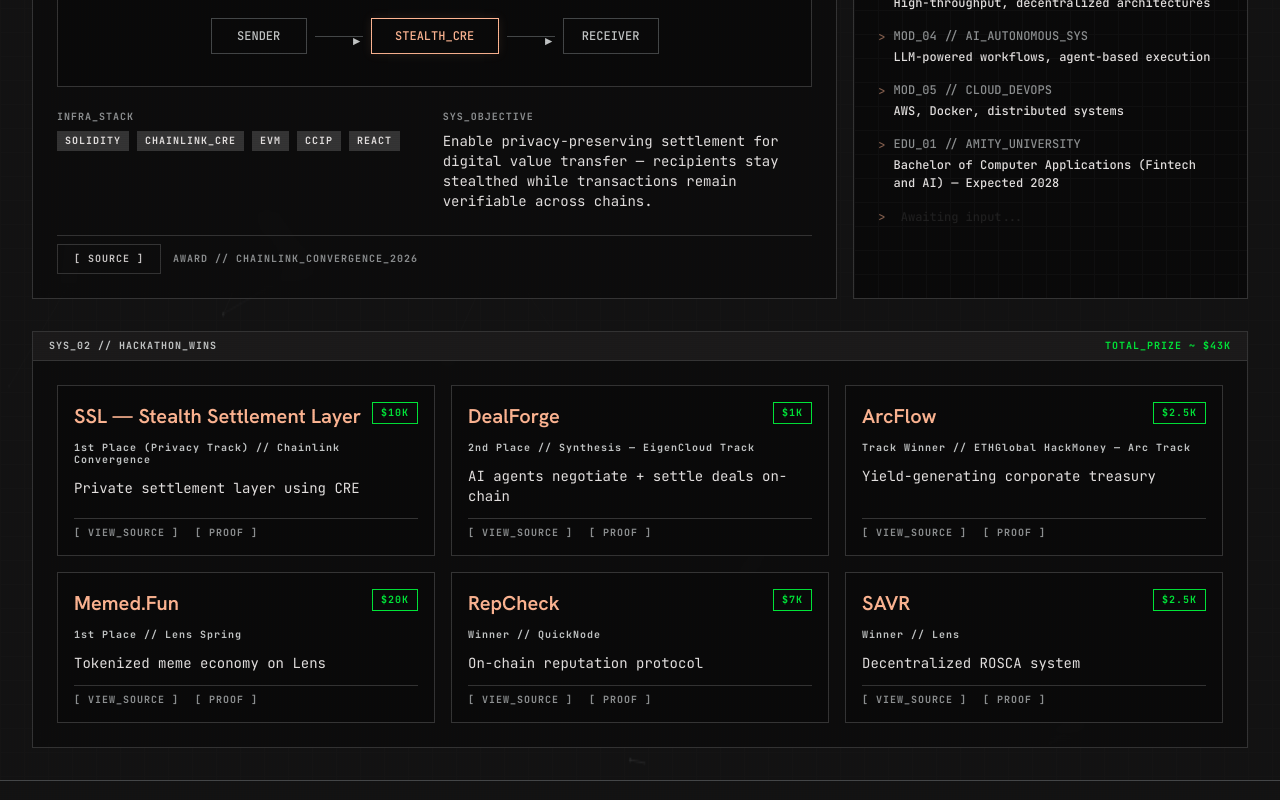
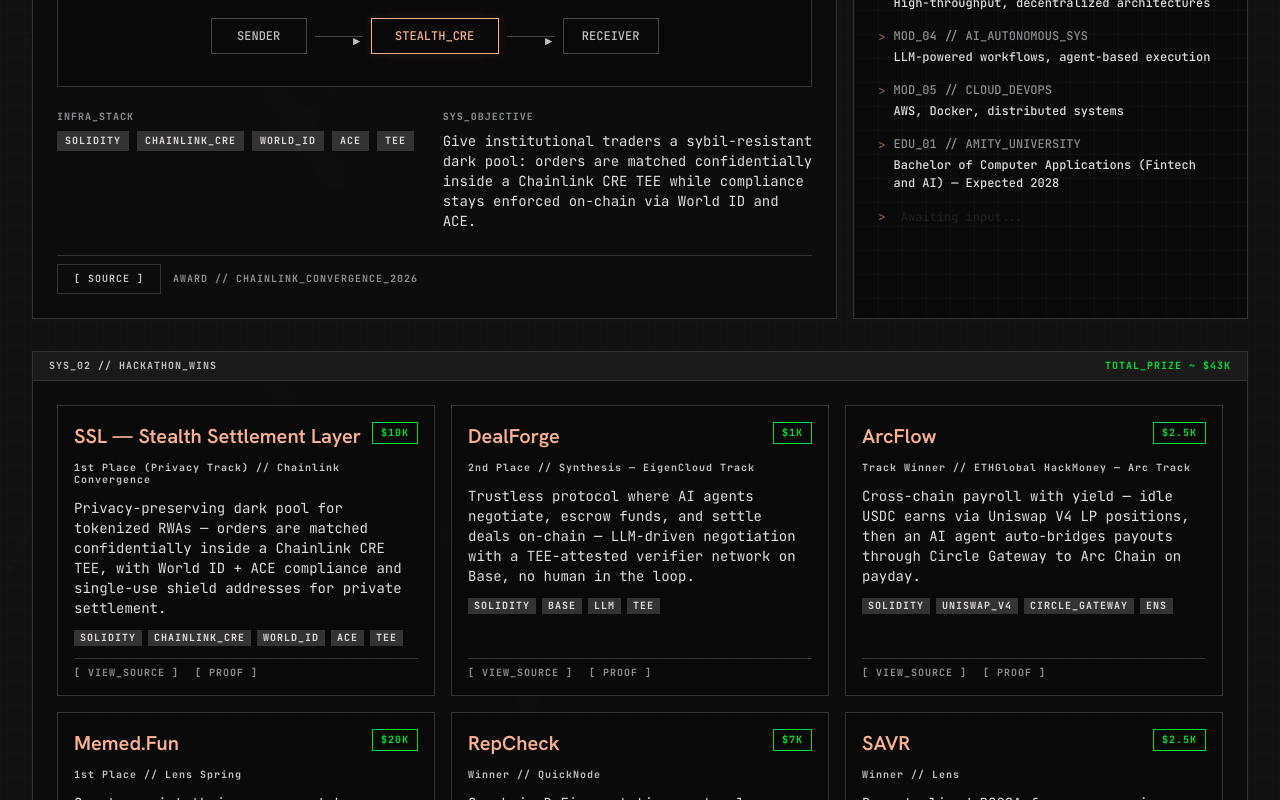
Before and after one commit to furqaannabi/furqaannabi, a Next.js app in the folder web/: page / in a window 1280 px wide. Shown: the part 760-1560 px from the top of the page. Built offline with nearby package versions, Linux system fonts and the light colour scheme.

Commit message:
feat: enhance README and CV with detailed project descriptions and tech stacks; update homepage to display hackathon wins with improved formatting

```diff
--- a/web/public/cv.html
+++ b/web/public/cv.html
@@ -213,32 +213,32 @@
       <div class="award">
         <div class="award-head"><span class="award-name">SSL — Stealth Settlement Layer</span><span class="award-prize">$10K</span></div>
         <div class="award-meta">1st Place, Privacy Track — Chainlink Convergence</div>
-        <div class="award-desc">Private settlement layer built with Chainlink CRE, enabling privacy-preserving value transfer verifiable across chains.</div>
+        <div class="award-desc">Privacy-preserving dark pool for tokenized RWAs — orders matched confidentially inside a Chainlink CRE TEE, with World ID + ACE compliance and single-use shield addresses for settlement.</div>
       </div>
       <div class="award">
         <div class="award-head"><span class="award-name">Memed.Fun</span><span class="award-prize">$20K</span></div>
         <div class="award-meta">1st Place — Lens Spring</div>
-        <div class="award-desc">Tokenized meme economy built on the Lens protocol.</div>
+        <div class="award-desc">Platform for creators to mint meme tokens, battle for supremacy on Lens, and reward communities through staking and engagement rewards.</div>
       </div>
       <div class="award">
         <div class="award-head"><span class="award-name">RepCheck</span><span class="award-prize">$7K</span></div>
         <div class="award-meta">Winner — QuickNode</div>
-        <div class="award-desc">On-chain reputation protocol for verifiable trust scoring.</div>
+        <div class="award-desc">On-chain DeFi reputation protocol on an Avail rollup, tracking Uniswap/Aave activity via QuickNode Streams & Functions with PYUSD staking multipliers.</div>
       </div>
       <div class="award">
         <div class="award-head"><span class="award-name">ArcFlow</span><span class="award-prize">$2.5K</span></div>
         <div class="award-meta">Track Winner — ETHGlobal HackMoney (Arc)</div>
-        <div class="award-desc">Yield-generating corporate treasury management system.</div>
+        <div class="award-desc">Cross-chain payroll with yield — idle USDC earns via Uniswap V4 LPs, then an AI agent auto-bridges payouts through Circle Gateway to Arc Chain.</div>
       </div>
       <div class="award">
         <div class="award-head"><span class="award-name">SAVR</span><span class="award-prize">$2.5K</span></div>
         <div class="award-meta">Winner — Lens</div>
-        <div class="award-desc">Decentralized rotating savings and credit association (ROSCA) system.</div>
+        <div class="award-desc">Decentralized ROSCA for group savings — smart contracts pool contributions, earn yield via Aave, and coordinate cross-chain over Chainlink CCIP.</div>
       </div>
       <div class="award">
         <div class="award-head"><span class="award-name">DealForge</span><span class="award-prize">$1K</span></div>
         <div class="award-meta">2nd Place — Synthesis (EigenCloud Track)</div>
-        <div class="award-desc">AI agents that autonomously negotiate and settle deals on-chain.</div>
+        <div class="award-desc">Trustless protocol where AI agents negotiate, escrow, and settle deals on-chain — LLM negotiation with TEE-attested verification on Base.</div>
       </div>
     </div>
   </section>
--- a/web/src/app/page.tsx
+++ b/web/src/app/page.tsx
@@ -6,6 +6,7 @@
   event: string;
   prize: string;
   description: string;
+  stack: string[];
   href: string;
   proof?: string;
 };
@@ -16,7 +17,9 @@
     placement: "1st Place (Privacy Track)",
     event: "Chainlink Convergence",
     prize: "$10K",
-    description: "Private settlement layer using CRE",
+    description:
+      "Privacy-preserving dark pool for tokenized RWAs — orders are matched confidentially inside a Chainlink CRE TEE, with World ID + ACE compliance and single-use shield addresses for private settlement.",
+    stack: ["SOLIDITY", "CHAINLINK_CRE", "WORLD_ID", "ACE", "TEE"],
     href: "https://github.com/furqaannabi/ssl",
     proof: "https://blog.chain.link/convergence-hackathon-winners/",
   },
@@ -25,7 +28,9 @@
     placement: "2nd Place",
     event: "Synthesis — EigenCloud Track",
     prize: "$1K",
-    description: "AI agents negotiate + settle deals on-chain",
+    description:
+      "Trustless protocol where AI agents negotiate, escrow funds, and settle deals on-chain — LLM-driven negotiation with a TEE-attested verifier network on Base, no human in the loop.",
+    stack: ["SOLIDITY", "BASE", "LLM", "TEE"],
     href: "https://github.com/furqaannabi/DealForge",
     proof: "https://synthesis.md/projects/#project/dealforge-9b3f",
   },
@@ -34,7 +39,9 @@
     placement: "Track Winner",
     event: "ETHGlobal HackMoney — Arc Track",
     prize: "$2.5K",
-    description: "Yield-generating corporate treasury",
+    description:
+      "Cross-chain payroll with yield — idle USDC earns via Uniswap V4 LP positions, then an AI agent auto-bridges payouts through Circle Gateway to Arc Chain on payday.",
+    stack: ["SOLIDITY", "UNISWAP_V4", "CIRCLE_GATEWAY", "ENS"],
     href: "https://github.com/furqaannabi/arcflow",
     proof: "https://ethglobal.com/showcase/arcflow-rwysr",
   },
@@ -43,7 +50,9 @@
     placement: "1st Place",
     event: "Lens Spring",
     prize: "$20K",
-    description: "Tokenized meme economy on Lens",
+    description:
+      "Creators mint their own meme tokens, battle for supremacy on Lens, and reward communities through a staking and engagement-rewards ecosystem.",
+    stack: ["SOLIDITY", "LENS", "NODE.JS", "THE_GRAPH", "IPFS"],
     href: "https://github.com/furqaannabi/memed",
     proof: "https://x.com/i/status/1929966819940676062",
   },
@@ -52,7 +61,9 @@
     placement: "Winner",
     event: "QuickNode",
     prize: "$7K",
-    description: "On-chain reputation protocol",
+    description:
+      "On-chain DeFi reputation protocol on RepChain (an Avail rollup) — tracks Uniswap/Aave activity in real time via QuickNode Streams & Functions, with PYUSD staking multipliers.",
+    stack: ["SOLIDITY", "QUICKNODE", "AVAIL", "PYUSD"],
     href: "https://github.com/furqaannabi/repcheck",
     proof: "https://devfolio.co/projects/repcheck-0e48",
   },
@@ -61,7 +72,9 @@
     placement: "Winner",
     event: "Lens",
     prize: "$2.5K",
-    description: "Decentralized ROSCA system",
+    description:
+      "Decentralized ROSCA for group savings — smart contracts pool contributions, earn yield via Aave, and coordinate disbursements cross-chain over Chainlink CCIP.",
+    stack: ["SOLIDITY", "AAVE", "CHAINLINK_CCIP", "LENS_CHAIN"],
     href: "https://github.com/furqaannabi/savr",
     proof: "https://x.com/i/status/1879908057700016179",
   },
@@ -203,7 +216,7 @@
                       SSL — STEALTH SETTLEMENT LAYER
                     </h2>
                     <p className="font-body-md text-body-md text-on-surface-variant">
-                      Private settlement layer using Chainlink CRE — 1st Place
+                      Privacy-preserving dark pool for tokenized RWAs — 1st Place
                       (Privacy Track), Chainlink Convergence ($10K)
                     </p>
                   </div>
@@ -249,13 +262,13 @@
                         CHAINLINK_CRE
                       </span>
                       <span className="bg-surface-variant text-on-surface px-2 py-1 font-label-caps text-label-caps">
-                        EVM
+                        WORLD_ID
                       </span>
                       <span className="bg-surface-variant text-on-surface px-2 py-1 font-label-caps text-label-caps">
-                        CCIP
+                        ACE
                       </span>
                       <span className="bg-surface-variant text-on-surface px-2 py-1 font-label-caps text-label-caps">
-                        REACT
+                        TEE
                       </span>
                     </div>
                   </div>
@@ -264,9 +277,10 @@
                       SYS_OBJECTIVE
                     </div>
                     <p className="font-body-md text-body-md text-on-surface text-sm">
-                      Enable privacy-preserving settlement for digital value
-                      transfer — recipients stay stealthed while transactions
-                      remain verifiable across chains.
+                      Give institutional traders a sybil-resistant dark pool:
+                      orders are matched confidentially inside a Chainlink CRE
+                      TEE while compliance stays enforced on-chain via World ID
+                      and ACE.
                     </p>
                   </div>
                 </div>
@@ -413,7 +427,17 @@
                     <p className="font-body-md text-body-md text-on-surface text-sm">
                       {win.description}
                     </p>
-                    <div className="mt-auto pt-2 border-t border-surface-variant font-label-caps text-label-caps text-outline flex gap-4">
+                    <div className="flex flex-wrap gap-1.5">
+                      {win.stack.map((tech) => (
+                        <span
+                          key={tech}
+                          className="bg-surface-variant text-on-surface px-1.5 py-0.5 font-label-caps text-label-caps text-[10px]"
+                        >
+                          {tech}
+                        </span>
+                      ))}
+                    </div>
+                    <div className="mt-auto pt-2 border-t border-surface-variant font-label-caps text-label-caps text-outline flex flex-wrap gap-4">
                       <a href={win.href} target="_blank" rel="noopener noreferrer" className="hover:text-secondary transition-colors">
                         [ VIEW_SOURCE ]
                       </a>
```
Also changed, not shown: 2 other files (tests, documents, lock files or other folders).
